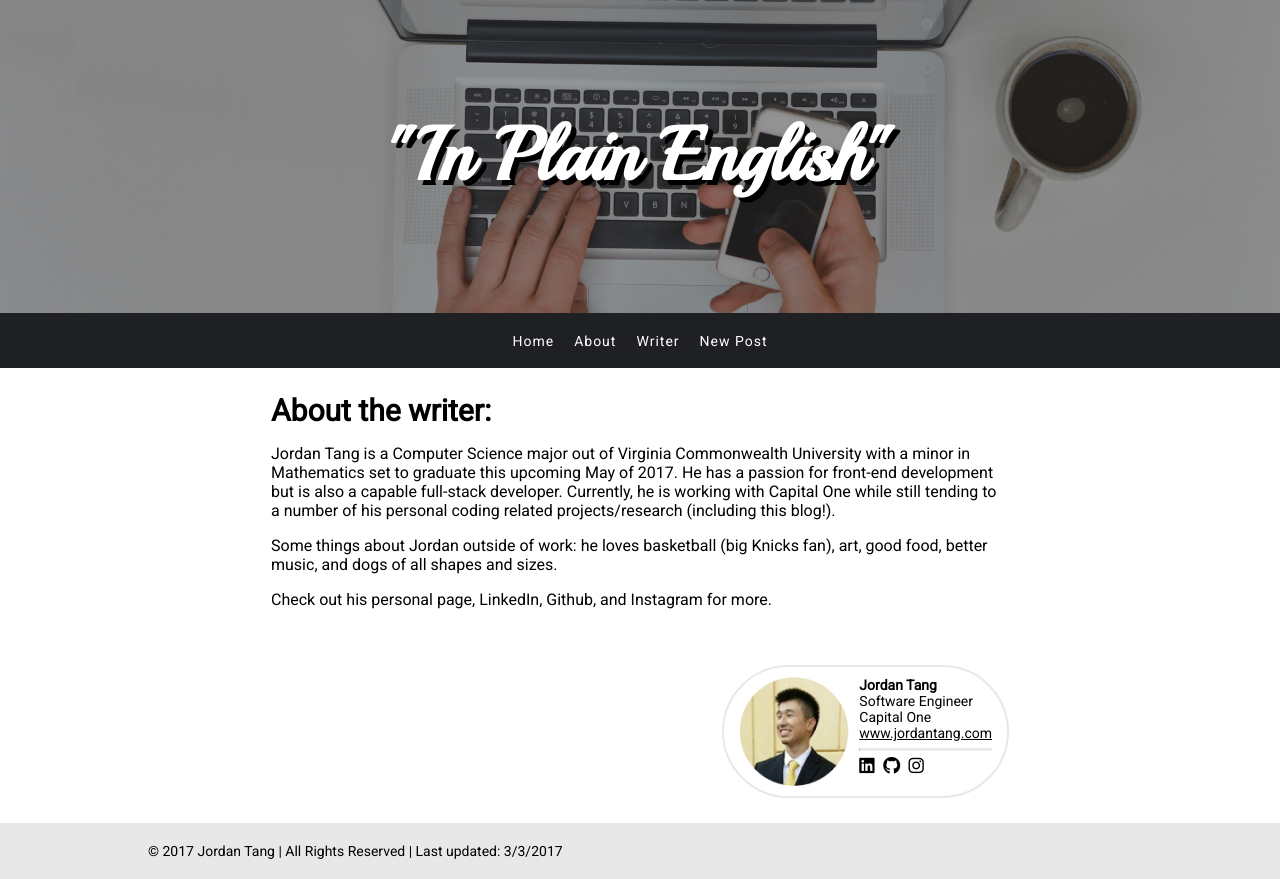
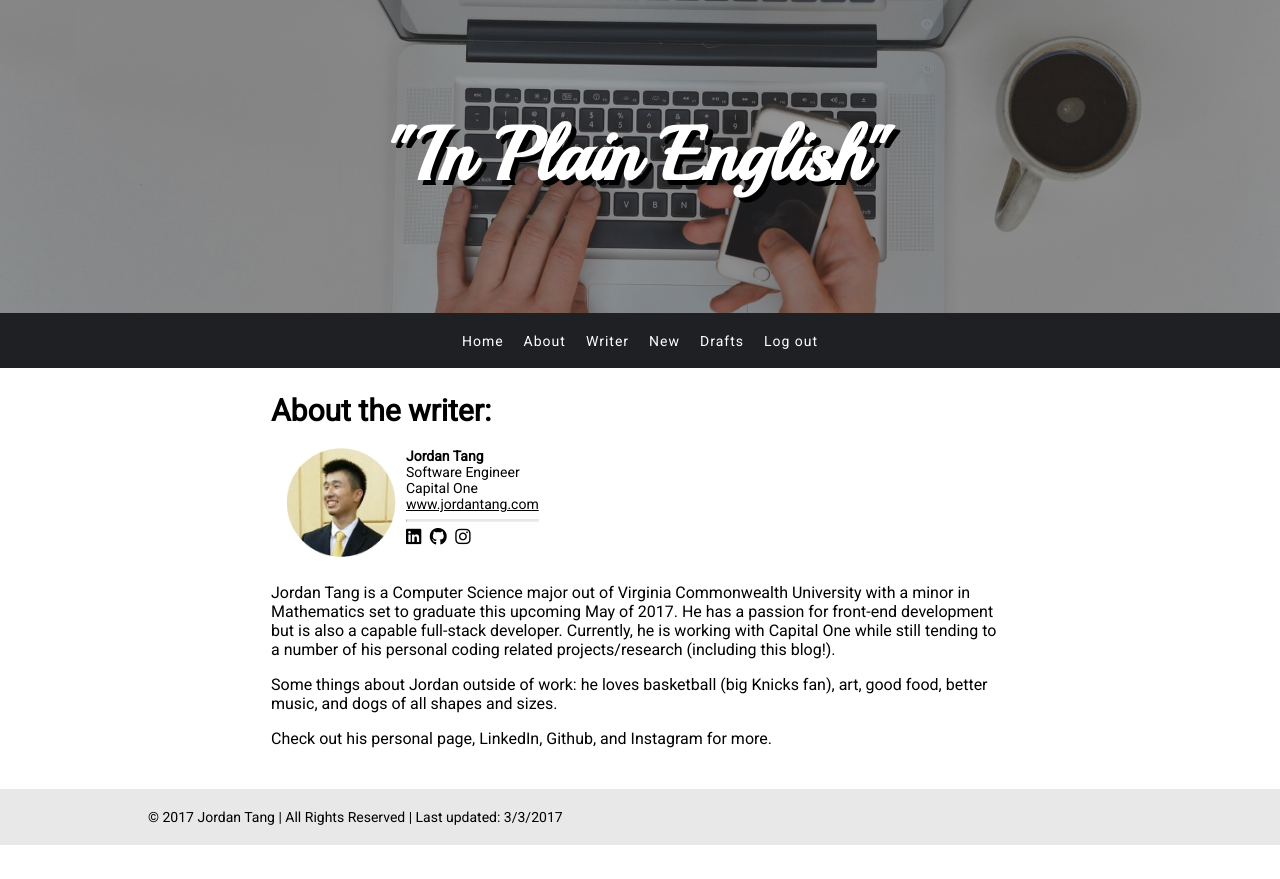
Before and after one commit to tangjl/blog, a Django app: a page that uses app/templates/app/base.html in a window 1280 px wide. Shown: the part 43-922 px from the top of the page. After the commit the page ends 888 px from the top, so only its background shows below. Run offline with Django 3.2, Linux system fonts and the light colour scheme; a user stored in the database is signed in; some libraries are stand-ins or nearby versions.

Commit message:
user login

```diff
--- a/app/static/css/style.css
+++ b/app/static/css/style.css
@@ -34,12 +34,9 @@ hr {
 .badge {
     display: flex;
     font-size: 11px;
-    border: 2px solid #e8e8e8;
     padding: 10px 15px;
-    border-radius: 75px;
     width: fit-content;
-    float: right;
-    margin-top: 40px;
+    margin-top: 10px;
 }
 .icon {
     width: 80px;
--- a/app/templates/app/about_writer.html
+++ b/app/templates/app/about_writer.html
@@ -3,6 +3,21 @@
 {% block content %}
     <div class="inner-container">
         <h2>About the writer:</h2>
+        <div class="badge">
+            <div class="icon-side">
+                <img src="../../static/images/icon.png" class="icon">
+            </div>
+            <div>
+                <span class="bolded">Jordan Tang</span><br>
+                Software Engineer<br>
+                Capital One<br>
+                <a target="_blank" href="http://www.jordantang.com/" class="link">www.jordantang.com</a>
+                <hr>
+                <a target="_blank" class="icon-link-2" href="https://www.linkedin.com/in/jordan-tang/"><i class="fa fa-linkedin-square fa-lg" aria-hidden="true"></i></a>
+                <a target="_blank" class="icon-link-2" href="https://github.com/tangjl/"><i class="fa fa-github fa-lg" aria-hidden="true"></i></a>
+                <a target="_blank" class="icon-link-2" href="https://www.instagram.com/shakespls/"><i class="fa fa-instagram fa-lg" aria-hidden="true"></i></a>
+            </div>
+        </div>
         <p>Jordan Tang is a Computer Science major out of Virginia Commonwealth University with a minor in Mathematics
             set to graduate this upcoming May of 2017. He has a passion for front-end development but is also a capable
             full-stack developer. Currently, he is working with Capital One while still tending to a number of his personal
@@ -12,24 +27,5 @@
             dogs of all shapes and sizes.</p>
 
         <p>Check out his personal page, LinkedIn, Github, and Instagram for more.</p>
-
-        <div class="badge">
-            <div class="icon-side">
-                <img src="../../static/images/icon.png" class="icon">
-            </div>
-            <div>
-                <span class="bolded">Jordan Tang</span>
-                <br>
-                Software Engineer
-                <br>
-                Capital One
-                <br>
-                <a target="_blank" href="http://www.jordantang.com/" class="link">www.jordantang.com</a>
-                <hr>
-                <a target="_blank" class="icon-link-2" href="https://www.linkedin.com/in/jordan-tang/"><i class="fa fa-linkedin-square fa-lg" aria-hidden="true"></i></a>
-                <a target="_blank" class="icon-link-2" href="https://github.com/tangjl/"><i class="fa fa-github fa-lg" aria-hidden="true"></i></a>
-                <a target="_blank" class="icon-link-2" href="https://www.instagram.com/shakespls/"><i class="fa fa-instagram fa-lg" aria-hidden="true"></i></a>
-            </div>
-        </div>
     </div>
 {% endblock %}
--- a/app/templates/app/base.html
+++ b/app/templates/app/base.html
@@ -35,7 +35,12 @@
             <li class="nav-item"><a class="nav-link" href="{% url 'about_blog' %}">About</a></li>
             <li class="nav-item"><a class="nav-link" href="{% url 'about_writer' %}">Writer</a></li>
             {% if user.is_authenticated %}
-                <li class="nav-item"><a class="nav-link" href="{% url 'post_new' %}">New Post</a></li>
+            <li class="nav-item"><a class="nav-link" href="{% url 'post_new' %}">New</a></li>
+            <li class="nav-item"><a class="nav-link" href="{% url 'post_draft_list' %}">Drafts</a></li>
+            <li class="nav-item"><a class="nav-link" href="{% url 'logout' %}">Log out</a></li>
+            <!-- {{ user.username }}  -->
+            {% else %}
+            <li class="nav-item"><a class="nav-link" href="{% url 'login' %}">Log in</a></li>
             {% endif %}
         </ul>
 
--- a/app/templates/app/post_detail.html
+++ b/app/templates/app/post_detail.html
@@ -1,15 +1,18 @@
 {% extends 'app/base.html' %}
 
 {% block content %}
-    <div>
+    <div class="inner-container">
         <div class="title-container">
             <h2>{{ post.title }}</h2>
             {% if user.is_authenticated %}
                 <a class="edit" href="{% url 'post_edit' pk=post.pk %}"><i class="fa fa-pencil-square-o fa-lg" aria-hidden="true"></i></a>
+                <a class="" href="{% url 'post_remove' pk=post.pk %}">Remove</a>
             {% endif %}
         </div>
         {% if post.published_date %}
             <p class="subtext">Published: {{ post.published_date }}</p>
+        {% else %}
+            <a class="" href="{% url 'post_publish' pk=post.pk %}">Publish</a>
         {% endif %}
         <p>{{ post.text|linebreaksbr }}</p>
     </div>
--- a/app/urls.py
+++ b/app/urls.py
@@ -7,5 +7,8 @@ urlpatterns = [
     url(r'^post/new/$', views.post_new, name='post_new'),
     url(r'^post/(?P<pk>\d+)/edit/$', views.post_edit, name='post_edit'),
     url(r'^about-writer/', views.about_writer, name='about_writer'),
-    url(r'^about-blog/', views.about_blog, name='about_blog')
+    url(r'^about-blog/', views.about_blog, name='about_blog'),
+    url(r'^drafts/$', views.post_draft_list, name='post_draft_list'),
+    url(r'^post/(?P<pk>\d+)/publish/$', views.post_publish, name='post_publish'),
+    url(r'^post/(?P<pk>\d+)/remove/$', views.post_remove, name='post_remove'),
 ]
--- a/app/views.py
+++ b/app/views.py
@@ -3,6 +3,7 @@ from django.utils import timezone
 from .models import Post
 from .forms import PostForm
 from django.shortcuts import redirect
+from django.contrib.auth.decorators import login_required
 
 
 def post_list(request):
@@ -13,19 +14,20 @@ def post_detail(request, pk):
     post = get_object_or_404(Post, pk=pk)
     return render(request, 'app/post_detail.html', {'post': post})
 
+@login_required
 def post_new(request):
     if request.method == "POST":
         form = PostForm(request.POST)
         if form.is_valid():
             post = form.save(commit=False)
             post.author = request.user
-            post.published_date = timezone.now()
             post.save()
             return redirect('post_detail', pk=post.pk)
     else:
         form = PostForm()
     return render(request, 'app/post_edit.html', {'form': form})
 
+@login_required
 def post_edit(request, pk):
     post = get_object_or_404(Post, pk=pk)
     if request.method == "POST":
@@ -33,7 +35,6 @@ def post_edit(request, pk):
         if form.is_valid():
             post = form.save(commit=False)
             post.author = request.user
-            post.published_date = timezone.now()
             post.save()
             return redirect('post_detail', pk=post.pk)
     else:
@@ -45,3 +46,20 @@ def about_writer(request):
 
 def about_blog(request):
     return render(request, 'app/about_blog.html')
+
+@login_required
+def post_draft_list(request):
+    posts = Post.objects.filter(published_date__isnull=True).order_by('created_date')
+    return render(request, 'app/post_draft_list.html', {'posts': posts})
+
+@login_required
+def post_publish(request, pk):
+    post = get_object_or_404(Post, pk=pk)
+    post.publish()
+    return redirect('post_detail', pk=pk)
+
+@login_required
+def post_remove(request, pk):
+    post = get_object_or_404(Post, pk=pk)
+    post.delete()
+    return redirect('post_list')
--- a/blog/settings.py
+++ b/blog/settings.py
@@ -100,6 +100,7 @@ AUTH_PASSWORD_VALIDATORS = [
     },
 ]
 
+LOGIN_REDIRECT_URL = '/'
 
 # Internationalization
 # https://docs.djangoproject.com/en/1.10/topics/i18n/
--- a/blog/urls.py
+++ b/blog/urls.py
@@ -15,8 +15,11 @@ Including another URLconf
 """
 from django.conf.urls import include, url
 from django.contrib import admin
+from django.contrib.auth import views
 
 urlpatterns = [
     url(r'^admin/', admin.site.urls),
-    url(r'', include('app.urls')),
+    url(r'^accounts/login/$', views.login, name='login'),
+    url(r'^accounts/logout/$', views.logout, name='logout', kwargs={'next_page': '/'}),
+    url(r'', include('app.urls'))
 ]
```
Also changed, not shown: app/templates/app/post_draft_list.html (added, +11 -0 lines), app/templates/app/post_edit.html (+7 -5 lines), app/templates/registration/login.html (added, +24 -0 lines), db.sqlite3.
